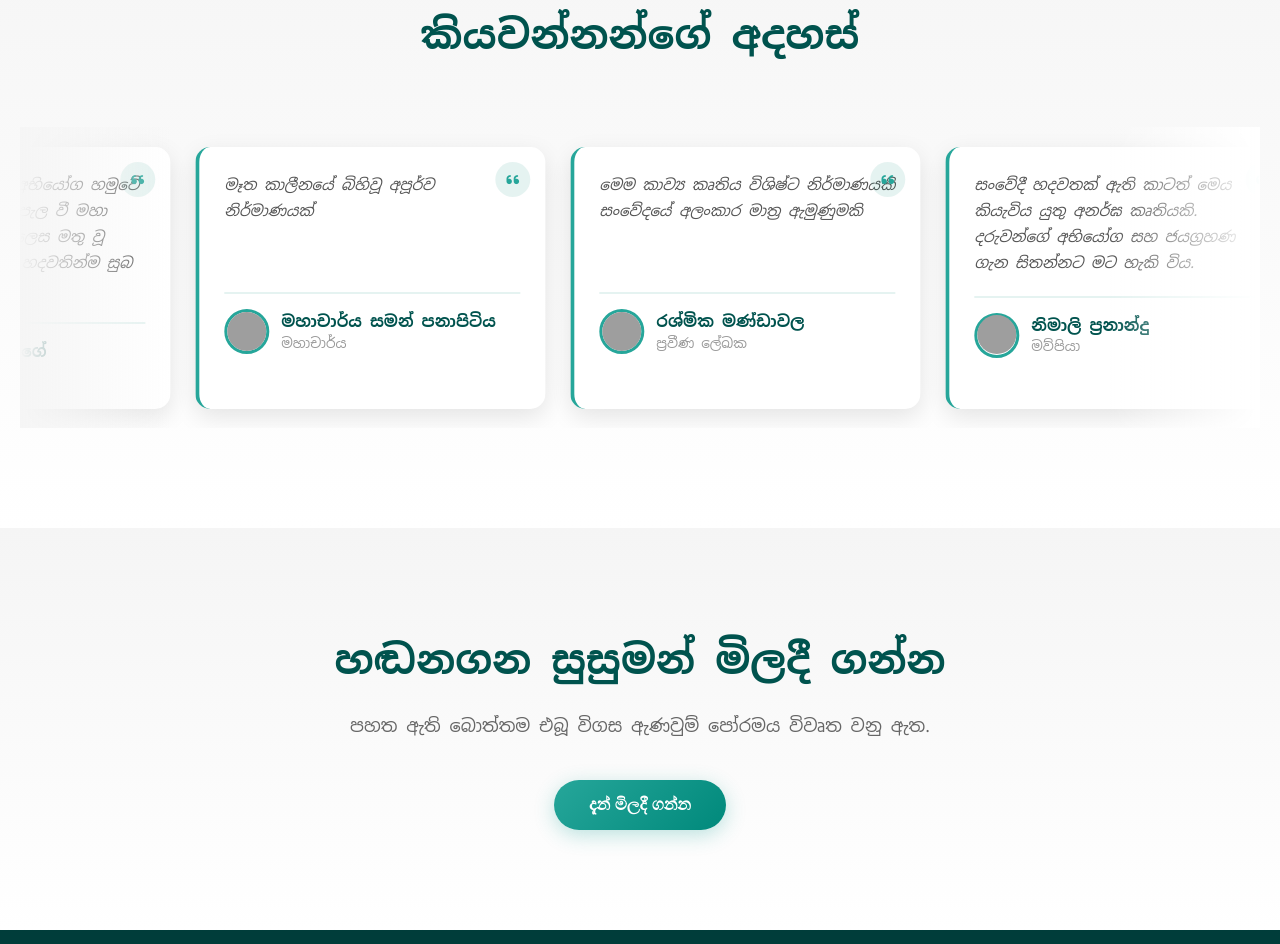
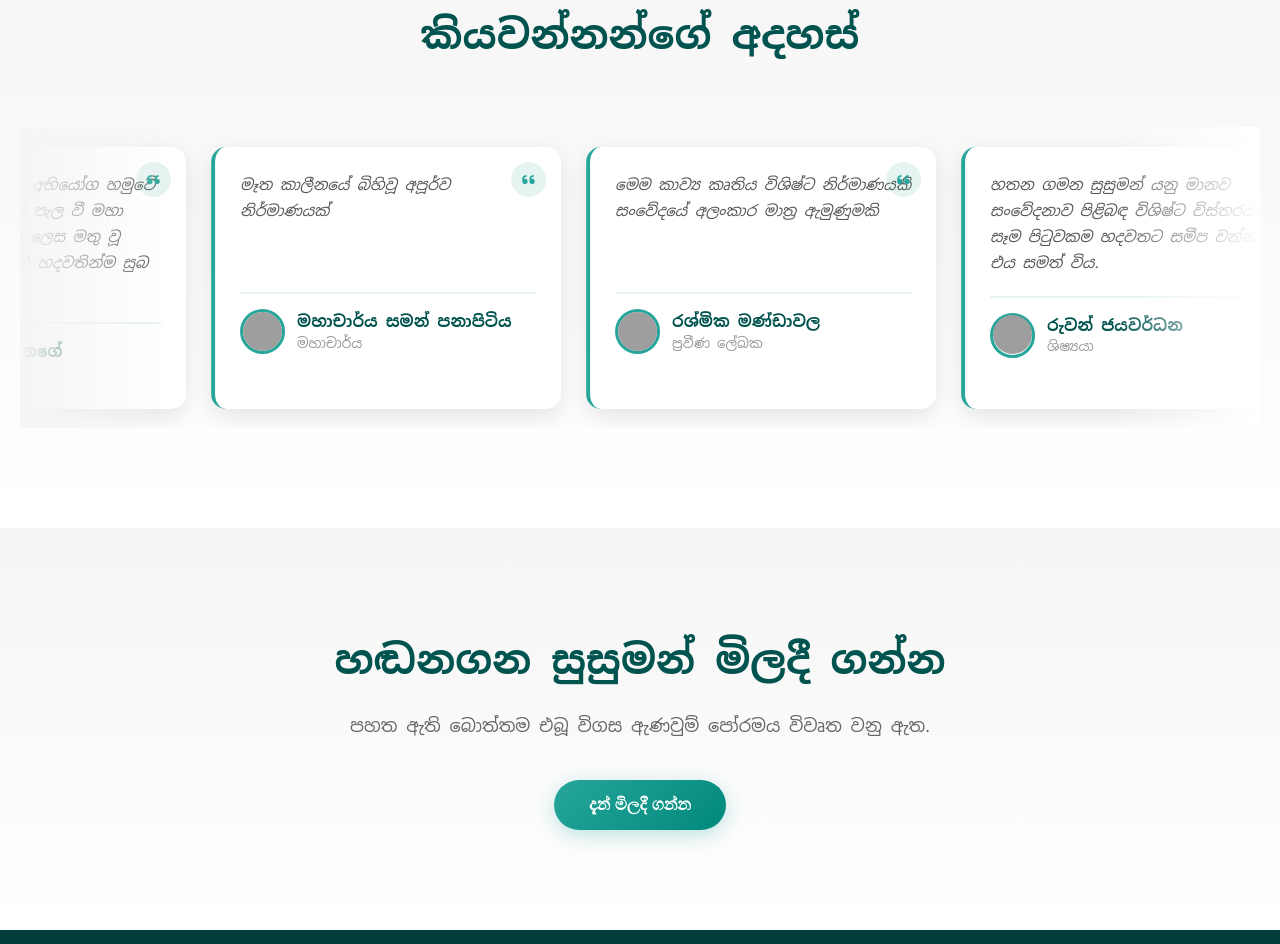
Before and after one commit to mathew-publishers/mathew-publishers.github.io, a plain HTML site: page index.html in a window 1280 px wide. Shown: the part 3159-4103 px from the top of the page. Drawn offline with nearby package versions, Linux system fonts and the light colour scheme; some packages are replaced by stand-ins of ours; grey boxes are pictures that could not be loaded; a script that the page names is missing.

Commit message:
Update index.html

```diff
--- a/index.html
+++ b/index.html
@@ -280,21 +280,6 @@
                     </div>
                 </div>
 
-                <div class="testimonial-card">
-                    <div class="quote-icon">
-                        <i class="fas fa-quote-left"></i>
-                    </div>
-                    <p class="testimonial-text">සංවේදී හදවතක් ඇති කාටත් මෙය කියැවිය යුතු අනර්ඝ කෘතියකි. දරුවන්ගේ අභියෝග සහ ජයග්‍රහණ ගැන සිතන්නට මට හැකි විය.</p>
-                    <div class="testimonial-author">
-                        <div class="author-image">
-                            <img src="https://i.postimg.cc/WzXvn5fL/reader4.jpg" alt="නිමාලි ප්‍රනාන්දු">
-                        </div>
-                        <div class="author-info">
-                            <h4>නිමාලි ප්‍රනාන්දු</h4>
-                            <p class="author-role">මව්පියා</p>
-                        </div>
-                    </div>
-                </div>
 
                 <div class="testimonial-card">
                     <div class="quote-icon">
```
